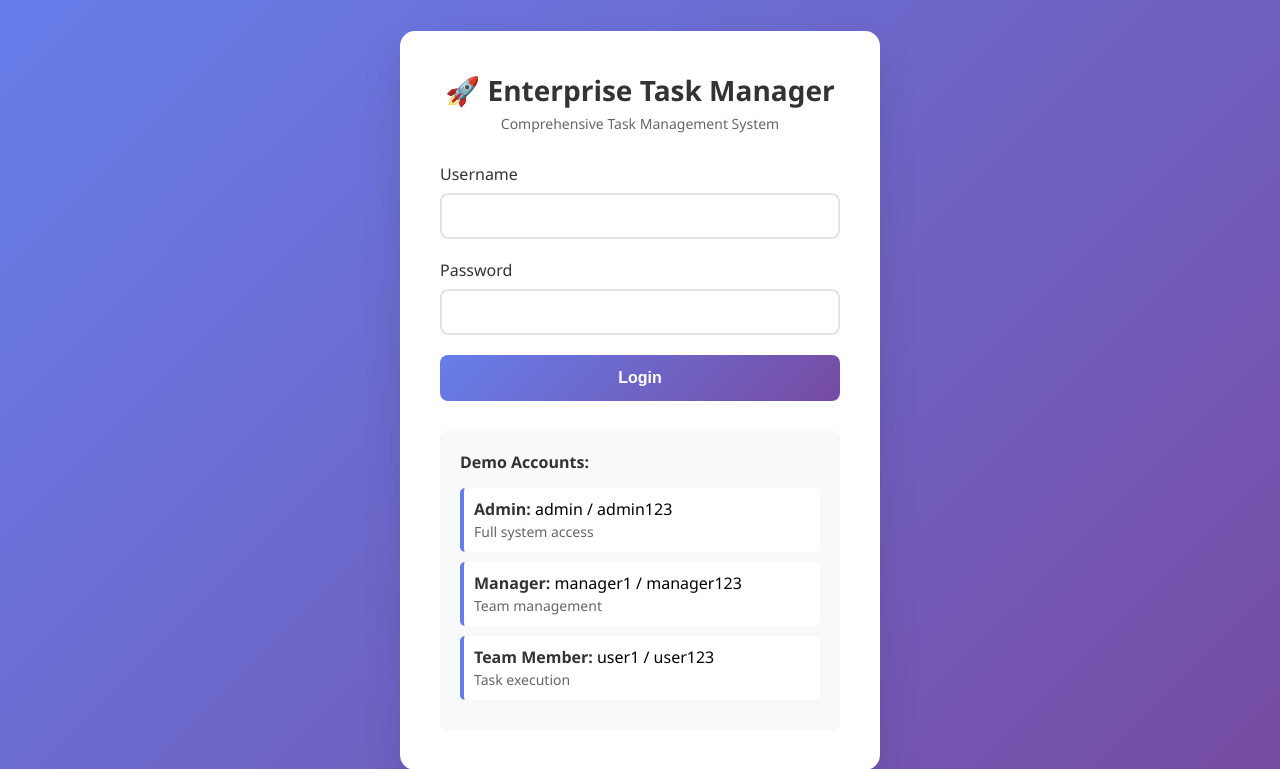
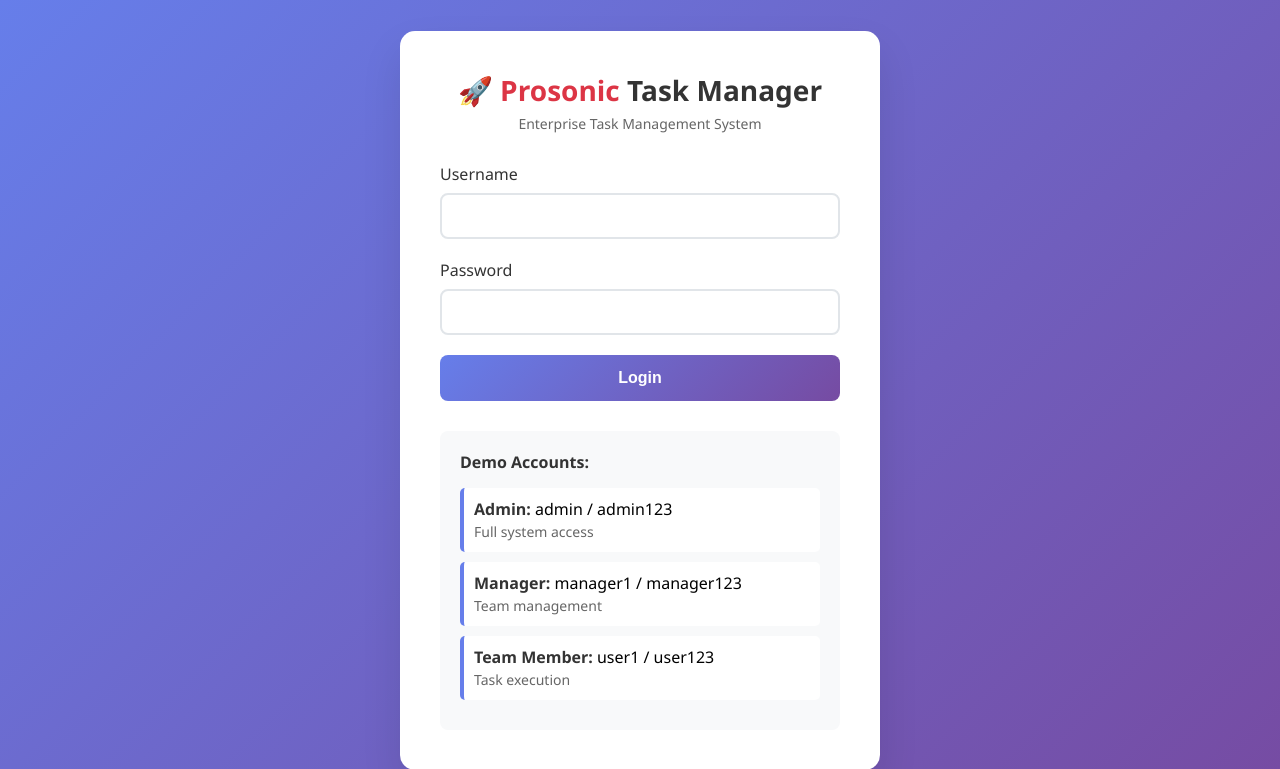
Before and after one commit to prosonic68/crmp, a Flask app: page /login in a window 1280 px wide. Shown: the top 769 px of the page. Run offline with Flask 3, Linux system fonts and the light colour scheme; parts of the project's set-up code (start-up, migrations or seed data) failed here and were passed over.

Commit message:
Add Prosonic branding throughout the application with red 'o' styling

```diff
--- a/templates/admin_dashboard.html
+++ b/templates/admin_dashboard.html
@@ -3,7 +3,7 @@
 <head>
     <meta charset="UTF-8">
     <meta name="viewport" content="width=device-width, initial-scale=1.0">
-    <title>Admin Dashboard - Enterprise Task Manager</title>
+    <title>Admin Dashboard - Prosonic Task Manager</title>
     <style>
         body {
             font-family: 'Segoe UI', Tahoma, Geneva, Verdana, sans-serif;
@@ -179,7 +179,7 @@
 </head>
 <body>
     <div class="header">
-        <h1>🚀 Admin Dashboard</h1>
+        <h1>🚀 <span style="color: #dc3545;">Prosonic</span> Admin Dashboard</h1>
         <div class="user-info">
             <span>Welcome, Admin User</span>
             <a href="{{ url_for('logout') }}" class="logout-btn">Logout</a>
--- a/templates/login.html
+++ b/templates/login.html
@@ -3,7 +3,7 @@
 <head>
     <meta charset="UTF-8">
     <meta name="viewport" content="width=device-width, initial-scale=1.0">
-    <title>Enterprise Task Manager - Login</title>
+    <title>Prosonic Task Manager - Login</title>
     <style>
         body {
             font-family: 'Segoe UI', Tahoma, Geneva, Verdana, sans-serif;
@@ -116,8 +116,8 @@
 <body>
     <div class="login-container">
         <div class="logo">
-            <h1>🚀 Enterprise Task Manager</h1>
-            <p>Comprehensive Task Management System</p>
+            <h1>🚀 <span style="color: #dc3545;">Prosonic</span> Task Manager</h1>
+            <p>Enterprise Task Management System</p>
         </div>
 
         {% with messages = get_flashed_messages() %}
--- a/templates/manager_dashboard.html
+++ b/templates/manager_dashboard.html
@@ -3,7 +3,7 @@
 <head>
     <meta charset="UTF-8">
     <meta name="viewport" content="width=device-width, initial-scale=1.0">
-    <title>Manager Dashboard - Enterprise Task Manager</title>
+    <title>Manager Dashboard - Prosonic Task Manager</title>
     <style>
         body {
             font-family: 'Segoe UI', Tahoma, Geneva, Verdana, sans-serif;
@@ -255,7 +255,7 @@
 </head>
 <body>
     <div class="header">
-        <h1>👥 Manager Dashboard</h1>
+        <h1>👥 <span style="color: #dc3545;">Prosonic</span> Manager Dashboard</h1>
         <div class="user-info">
             <span>Welcome, {{ users[session['user']]['name'] }}</span>
             <a href="{{ url_for('logout') }}" class="logout-btn">Logout</a>
--- a/templates/member_dashboard.html
+++ b/templates/member_dashboard.html
@@ -3,7 +3,7 @@
 <head>
     <meta charset="UTF-8">
     <meta name="viewport" content="width=device-width, initial-scale=1.0">
-    <title>Team Member Dashboard - Enterprise Task Manager</title>
+    <title>Team Member Dashboard - Prosonic Task Manager</title>
     <style>
         body {
             font-family: 'Segoe UI', Tahoma, Geneva, Verdana, sans-serif;
@@ -311,7 +311,7 @@
 </head>
 <body>
     <div class="header">
-        <h1>👤 My Dashboard</h1>
+        <h1>👤 <span style="color: #dc3545;">Prosonic</span> My Dashboard</h1>
         <div class="user-info">
             <span>Welcome, {{ user_data.name }}</span>
             <a href="{{ url_for('logout') }}" class="logout-btn">Logout</a>
--- a/templates/reports/monthly_report.html
+++ b/templates/reports/monthly_report.html
@@ -3,7 +3,7 @@
 <head>
     <meta charset="UTF-8">
     <meta name="viewport" content="width=device-width, initial-scale=1.0">
-    <title>Monthly Task Report - Enterprise Task Manager</title>
+    <title>Monthly Task Report - Prosonic Task Manager</title>
     <script src="https://cdn.jsdelivr.net/npm/chart.js"></script>
     <style>
         body {
@@ -174,7 +174,7 @@
 </head>
 <body>
     <div class="header">
-        <h1>📊 Monthly Task Report</h1>
+        <h1>📊 <span style="color: #dc3545;">Prosonic</span> Monthly Task Report</h1>
         <div class="user-info">
             <a href="{{ url_for('admin_dashboard') }}" class="logout-btn">Back to Dashboard</a>
             <a href="{{ url_for('logout') }}" class="logout-btn">Logout</a>
```
Also changed, not shown: README.md.
